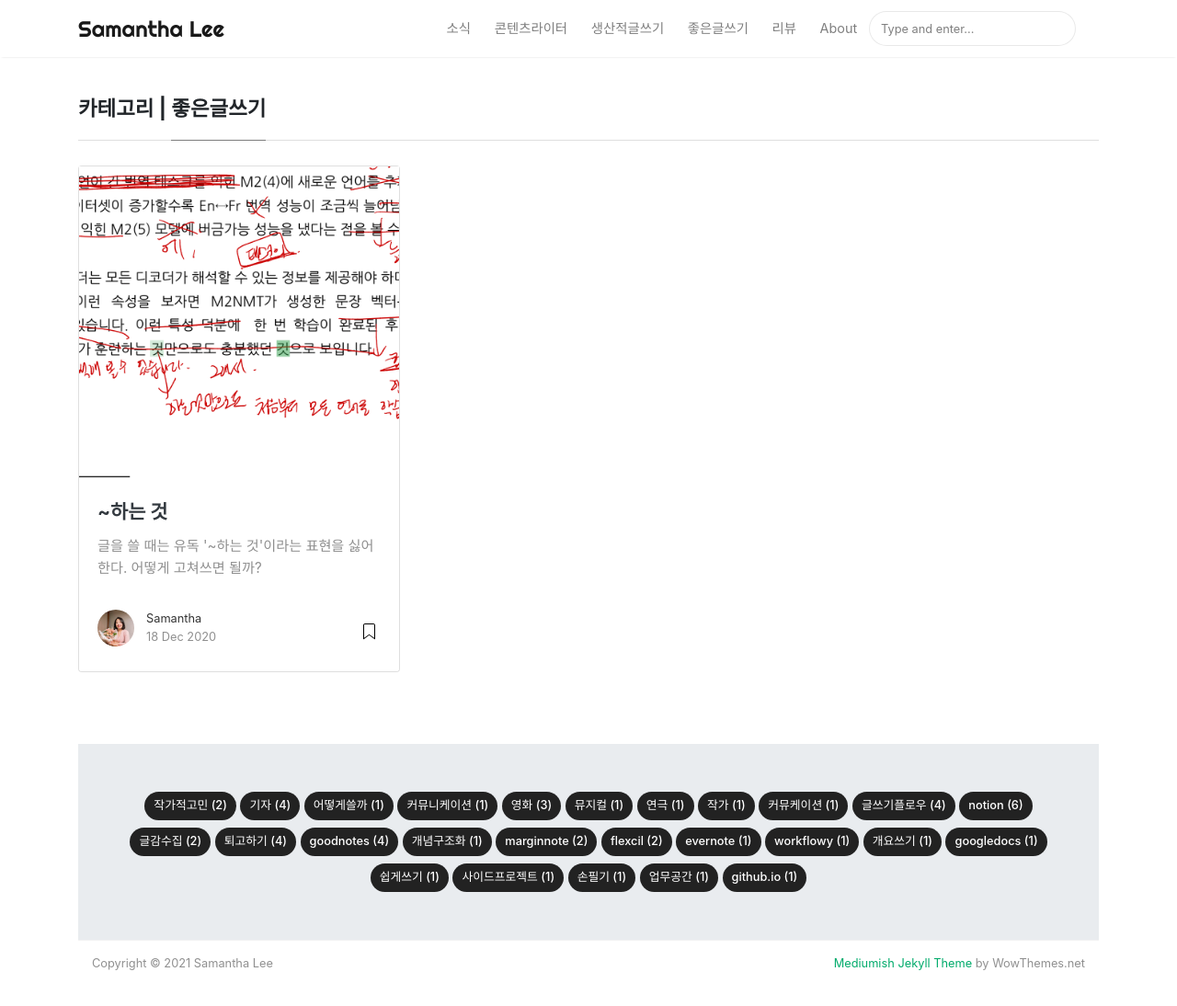
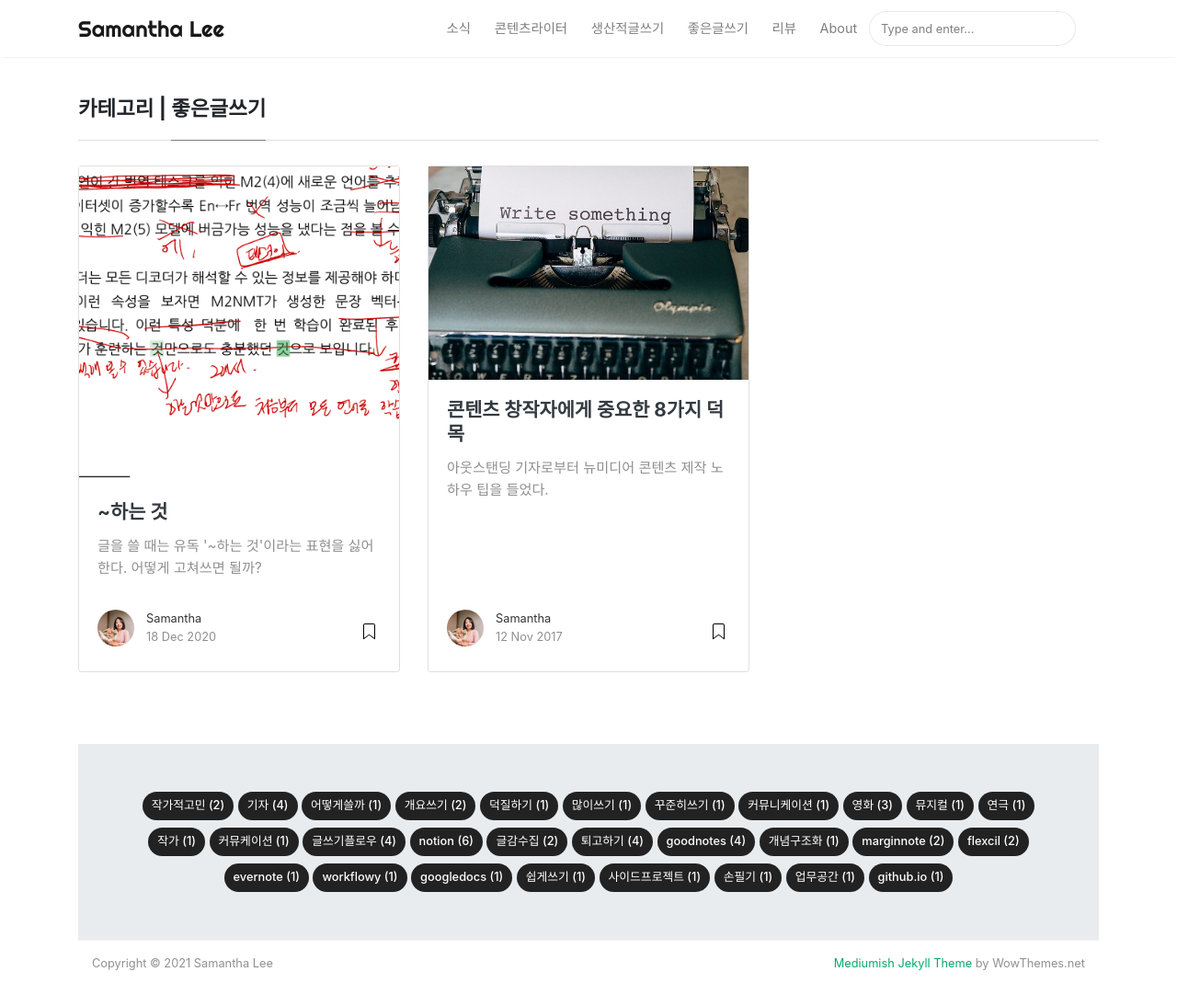
Before and after one commit to samantha-writer/samantha-writer.github.io, a Jekyll site: the page built from _pages/good-writing.md, in a window 1280 px wide and 1131 px high. Shown: the top 1094 px of the window at 92% size. Built offline with Jekyll 4.4.1, drawn with Linux system fonts in a browser that asks for light colours; nearby versions of some CDN libraries.

Commit message:
tag 및 category 추가

```diff
--- a/_posts/2017-11-12-171112.md
+++ b/_posts/2017-11-12-171112.md
@@ -3,8 +3,8 @@ layout: post
 title: 콘텐츠 창작자에게 중요한 8가지 덕목
 date: 2017-11-12
 author: samantha
-categories: [ 콘텐츠라이터 ]
-tags: [ 어떻게쓸까 ]
+categories: [ 콘텐츠라이터, 좋은글쓰기 ]
+tags: [ 어떻게쓸까, 개요쓰기, 덕질하기, 많이쓰기, 꾸준히쓰기 ]
 image: assets/images/inpost/171112_000.jpg
 description: 아웃스탠딩 기자로부터 뉴미디어 콘텐츠 제작 노하우 팁을 들었다.
 featured: false
```
Also changed, not shown: 1 other file.
